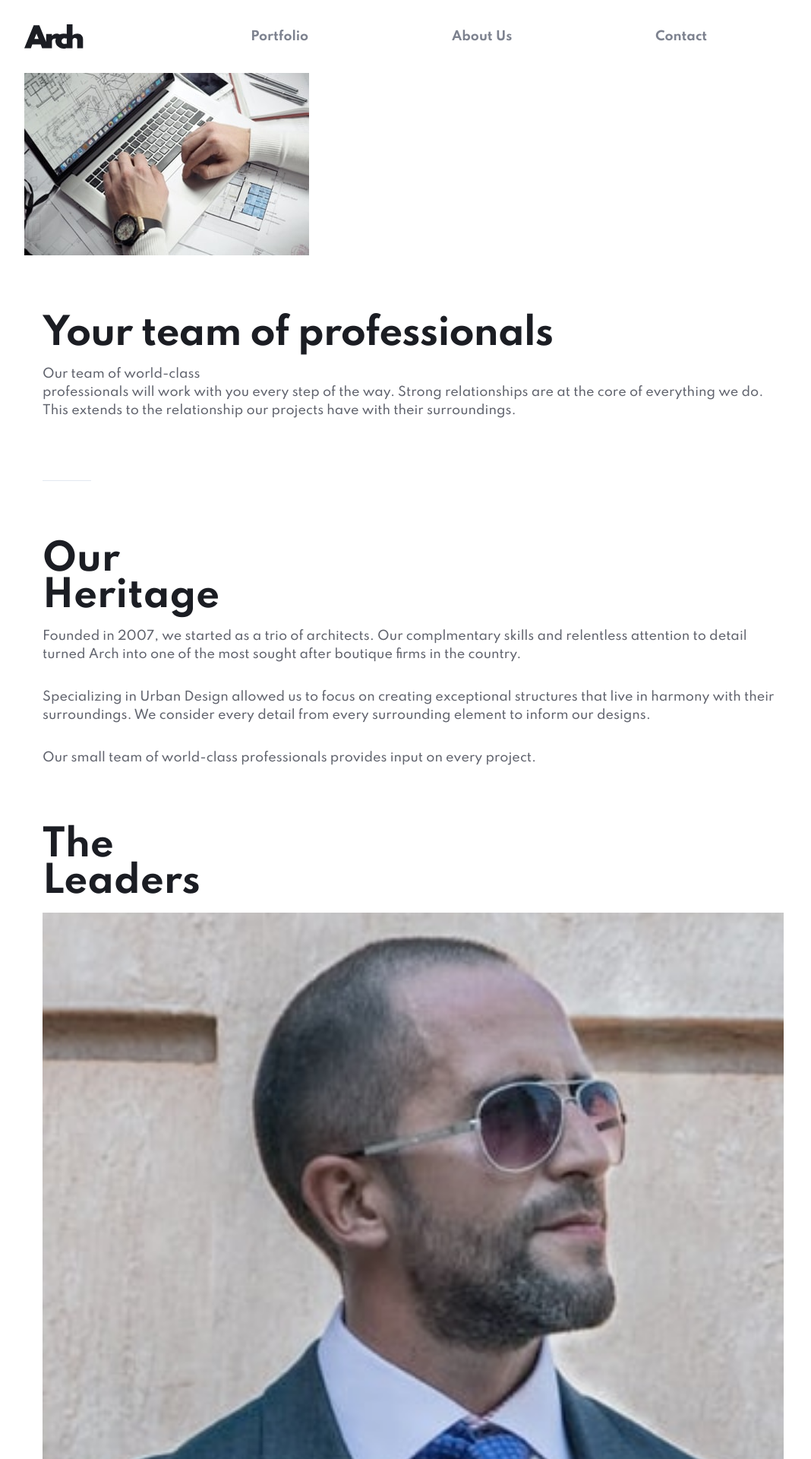
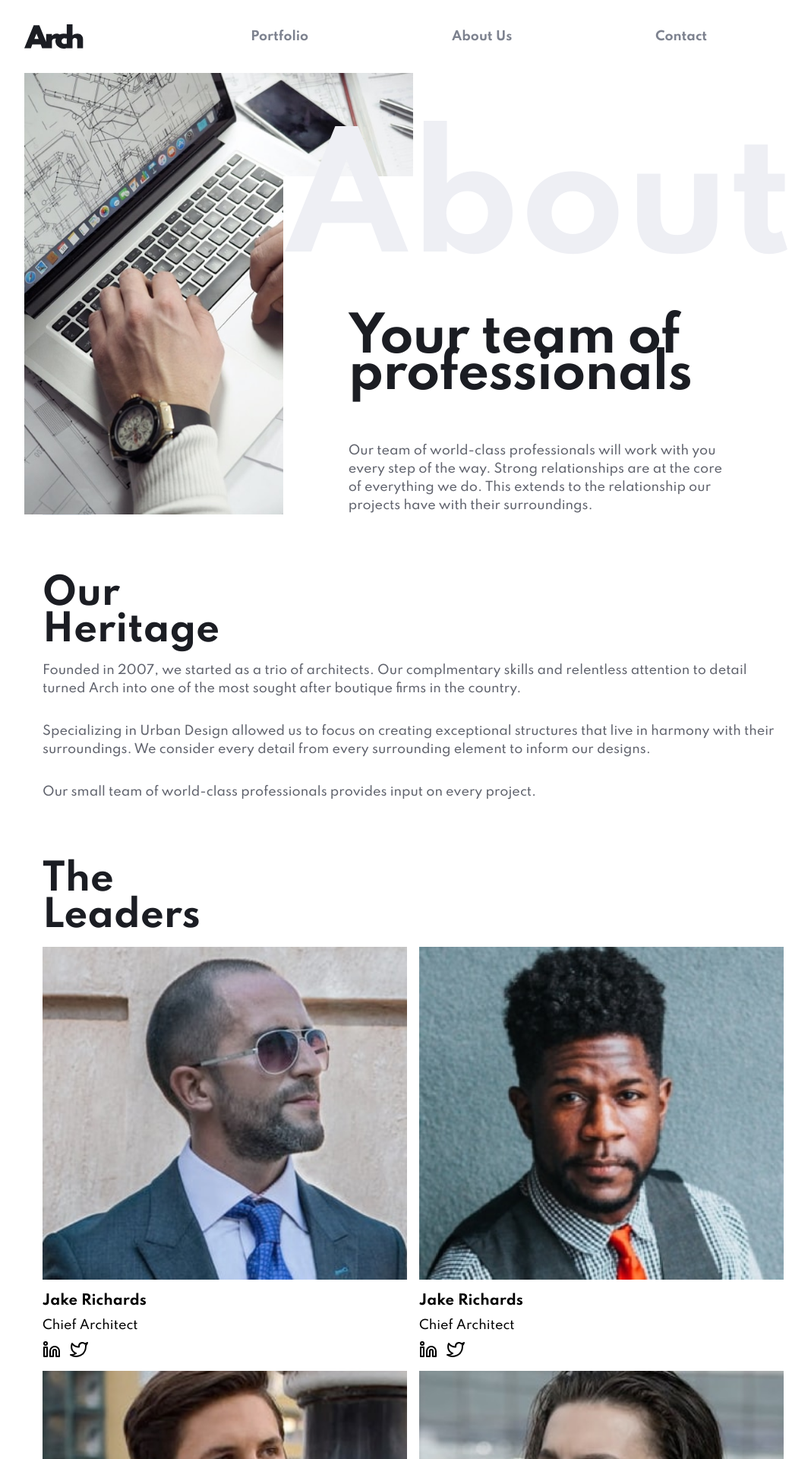
Before and after one commit to chungleee/nextjs-arch-studio, a Next.js app: page /about-us in a window 1280 px wide. Shown: the top 1920 px of the page at 76% size, without its empty margins (96-1164 px from the left). Built offline with nearby package versions, Linux system fonts and the light colour scheme.

Commit message:
desktop hero section

```diff
--- a/pages/about-us.js
+++ b/pages/about-us.js
@@ -1,6 +1,4 @@
 import React from 'react';
-import LinkedInIcon from '../components/icons/LinkedInIcon';
-import TwitterIcon from '../components/icons/TwitterIcon';
 import LeaderCard from '../components/LeaderCard';
 
 const AboutUs = () => {
@@ -24,24 +22,35 @@ const AboutUs = () => {
 	];
 	return (
 		<div>
-			<section>
+			<section className='lg:flex lg:relative'>
 				<img
 					src='/assets/about/mobile/image-hero.jpg'
+					srcSet='/assets/about/tablet/image-hero.jpg 768w,
+									/assets/about/desktop/image-hero.jpg 1280w'
 					alt='Picture of laptop with architectural blueprints'
+					className='w-full lg:w-1/2'
 				/>
-				<div className='bg-white py-20 px-6'>
+				<div className='bg-white py-20 px-6 lg:absolute lg:p-0 lg:w-2/3 lg:bottom-0 lg:right-0 lg:flex lg:flex-col lg:justify-end lg:h-445px'>
 					<h1
-						className='font-bold mb-4 leading-3rem text-5xl text-very-dark-blue'
+						className='hidden lg:block lg:font-bold lg:capitalize lg:text-very-light-grey'
+						style={{ fontSize: '12.5rem' }}
+					>
+						about
+					</h1>
+					<div className='lg:w-3/4 lg:mx-auto'>
+						<h1
+							className='font-bold mb-4 leading-3rem text-5xl text-very-dark-blue lg:text-6xl lg:mb-16'
 							style={{ letterSpacing: '-1px' }}
 						>
 							Your team of professionals
 						</h1>
 						<p className='leading-6 tracking-normal text-dark-grey'>
-						Our team of world-class <br /> professionals will work with you
-						every step of the way. Strong relationships are at the core of
-						everything we do. This extends to the relationship our projects have
-						with their surroundings.
+							Our team of world-class <br className='lg:hidden' /> professionals
+							will work with you every step of the way. Strong relationships are
+							at the core of everything we do. This extends to the relationship
+							our projects have with their surroundings.
 						</p>
+					</div>
 				</div>
 			</section>
 
@@ -70,13 +79,15 @@ const AboutUs = () => {
 				</div>
 			</section>
 
-			<section className='px-6'>
+			<section className='px-6 md:mb-12'>
 				<h1 className='font-bold mb-4 leading-3rem text-5xl text-very-dark-blue capitalize'>
 					the <br /> leaders
 				</h1>
+				<div className='grid gap-4 md:grid-cols-2'>
 					{leaderData.map(({ src, name }) => {
-					return <LeaderCard src={src} name={name} />;
+						return <LeaderCard key={src} src={src} name={name} />;
 					})}
+				</div>
 			</section>
 		</div>
 	);
```
Lines whose indentation alone changed are shown as unchanged.
